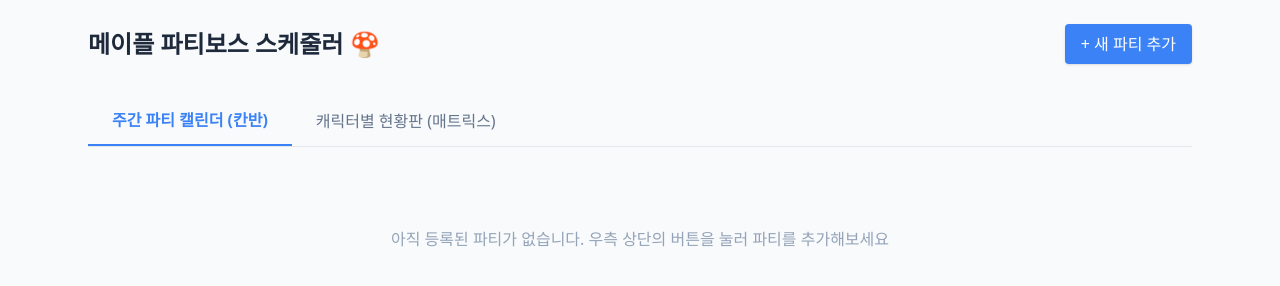
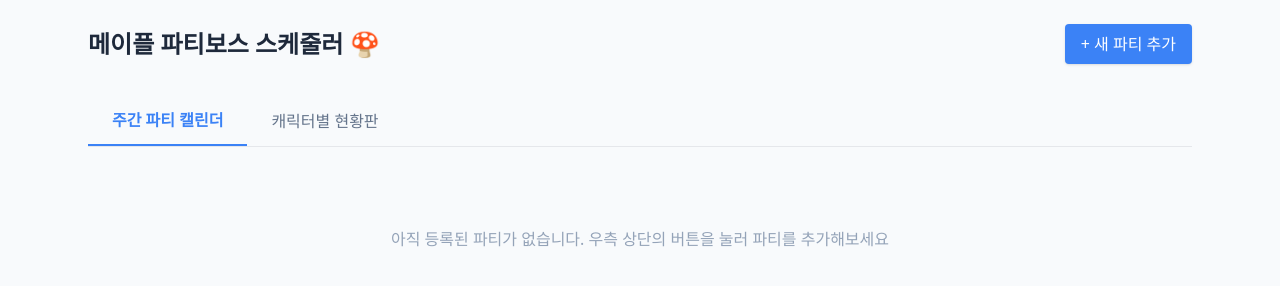
Before and after one commit to kimwarm/mapleBossScheduler, a plain HTML site: page index.html in a window 1280 px wide. Drawn offline with nearby package versions, Linux system fonts and the light colour scheme.

Commit message:
글수정

```diff
--- a/index.html
+++ b/index.html
@@ -16,8 +16,8 @@
         </div>
 
         <div class="flex border-b mb-6">
-            <button onclick="switchTab('kanban')" id="btn-kanban" class="tab-btn active px-6 py-3 text-slate-500 hover:text-slate-800 focus:outline-none">주간 파티 캘린더 (칸반)</button>
-            <button onclick="switchTab('matrix')" id="btn-matrix" class="tab-btn px-6 py-3 text-slate-500 hover:text-slate-800 focus:outline-none">캐릭터별 현황판 (매트릭스)</button>
+            <button onclick="switchTab('kanban')" id="btn-kanban" class="tab-btn active px-6 py-3 text-slate-500 hover:text-slate-800 focus:outline-none">주간 파티 캘린더</button>
+            <button onclick="switchTab('matrix')" id="btn-matrix" class="tab-btn px-6 py-3 text-slate-500 hover:text-slate-800 focus:outline-none">캐릭터별 현황판</button>
         </div>
 
         <!-- 뷰 1: 주간 파티 캘린더 -->
@@ -32,7 +32,7 @@
         <div id="tab-matrix" class="tab-content">
             <div class="bg-white rounded-lg shadow-sm border border-slate-200 p-6 min-h-[600px]">
                 <div class="flex gap-2 mb-6">
-                    <input type="text" id="searchInput" class="flex-1 border p-3 rounded-lg bg-slate-50 focus:outline-none focus:ring-2 focus:ring-blue-400" placeholder="캐릭터 닉네임을 검색해봐 (예: 나로)">
+                    <input type="text" id="searchInput" class="flex-1 border p-3 rounded-lg bg-slate-50 focus:outline-none focus:ring-2 focus:ring-blue-400" placeholder="캐릭터 닉네임을 검색하세요">
                     <button onclick="searchCharacter()" class="bg-blue-500 text-white px-6 py-3 rounded-lg font-bold hover:bg-blue-600 transition">검색</button>
                 </div>
                 <div id="searchResultArea" class="space-y-3">
```
